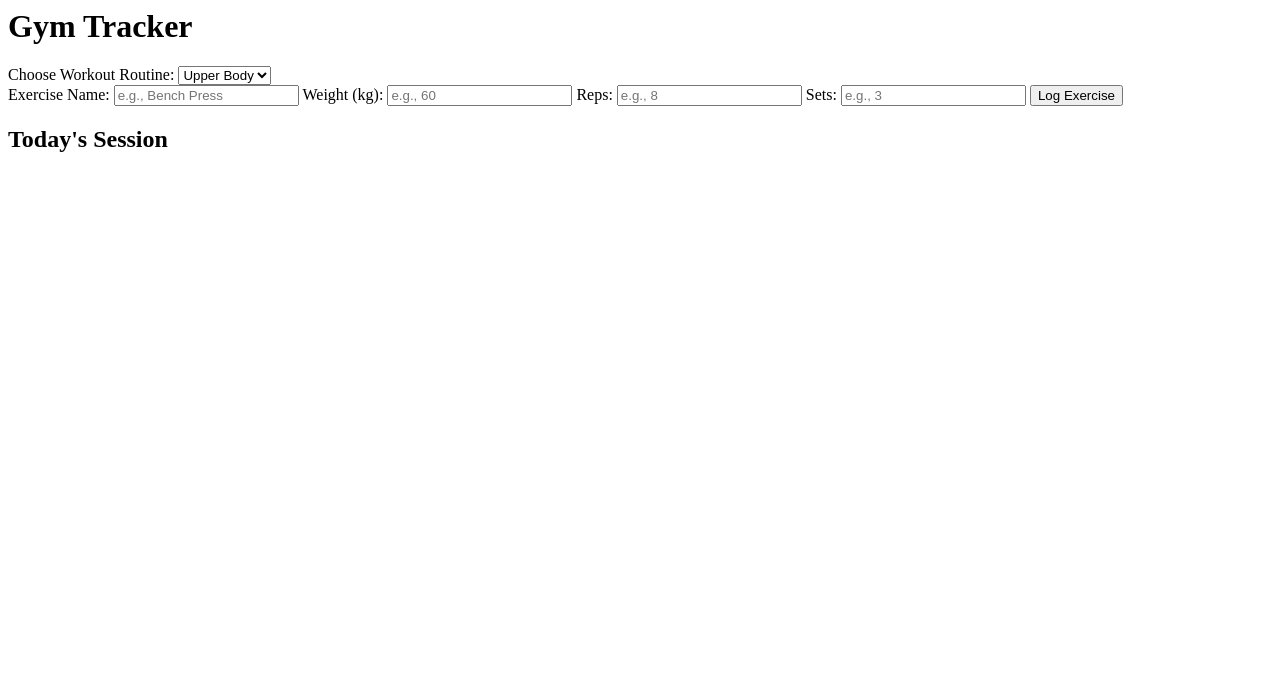
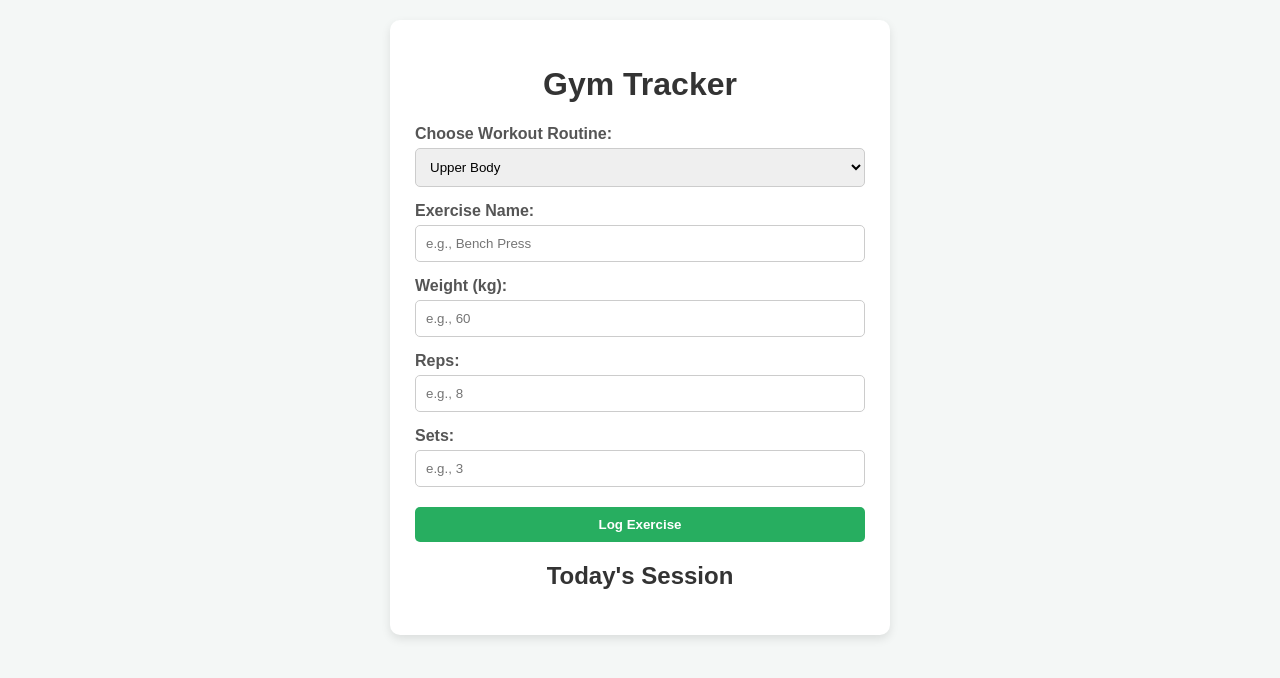
Before and after one commit to aminhabibap-art/gym-tracker, a plain HTML site: page index.html in a window 1280 px wide. Drawn offline with Linux system fonts and the light colour scheme.

Commit message:
Refactor index.html structure and form elements

```diff
--- a/index.html
+++ b/index.html
@@ -1,29 +1,47 @@
+<!DOCTYPE html>
+<html lang="en">
+<head>
+  <meta charset="UTF-8">
+  <meta name="viewport" content="width=device-width, initial-scale=1.0">
+  <title>Gym Tracker</title>
+  <link rel="stylesheet" href="style.css">
+</head>
+<body>
+
+  <div class="container">
     <h1>Gym Tracker</h1>
 
-<label>Choose Workout Routine:</label>
-<select>
-  <option>Upper Body</option>
-  <option>Lower Body</option>
-  <option>Push Day</option>
-  <option>Pull Day</option>
-  <option>Leg Day</option>
+    <label for="workout-type">Choose Workout Routine:</label>
+    <select id="workout-type">
+      <option value="upper">Upper Body</option>
+      <option value="lower">Lower Body</option>
+      <option value="push">Push Day</option>
+      <option value="pull">Pull Day</option>
+      <option value="legs">Leg Day</option>
     </select>
-<form>
-  <label>Exercise Name:</label>
-  <input type="text" placeholder="e.g., Bench Press">
 
-  <label>Weight (kg):</label>
-  <input type="number" placeholder="e.g., 60">
+    <form id="workout-form">
+      <label for="exercise">Exercise Name:</label>
+      <input type="text" id="exercise" placeholder="e.g., Bench Press" required>
 
-  <label>Reps:</label>
-  <input type="number" placeholder="e.g., 8">
+      <label for="weight">Weight (kg):</label>
+      <input type="number" id="weight" placeholder="e.g., 60" required>
 
-  <label>Sets:</label>
-  <input type="number" placeholder="e.g., 3">
+      <label for="reps">Reps:</label>
+      <input type="number" id="reps" placeholder="e.g., 8" required>
+
+      <label for="sets">Sets:</label>
+      <input type="number" id="sets" placeholder="e.g., 3" required>
 
       <button type="submit">Log Exercise</button>
     </form>
+
     <div id="workout-log">
       <h2>Today's Session</h2>
       <ul id="log-list"></ul>
     </div>
+  </div>
+
+  <script src="script.js"></script>
+</body>
+</html>
```
Lines whose indentation alone changed are shown as unchanged.
